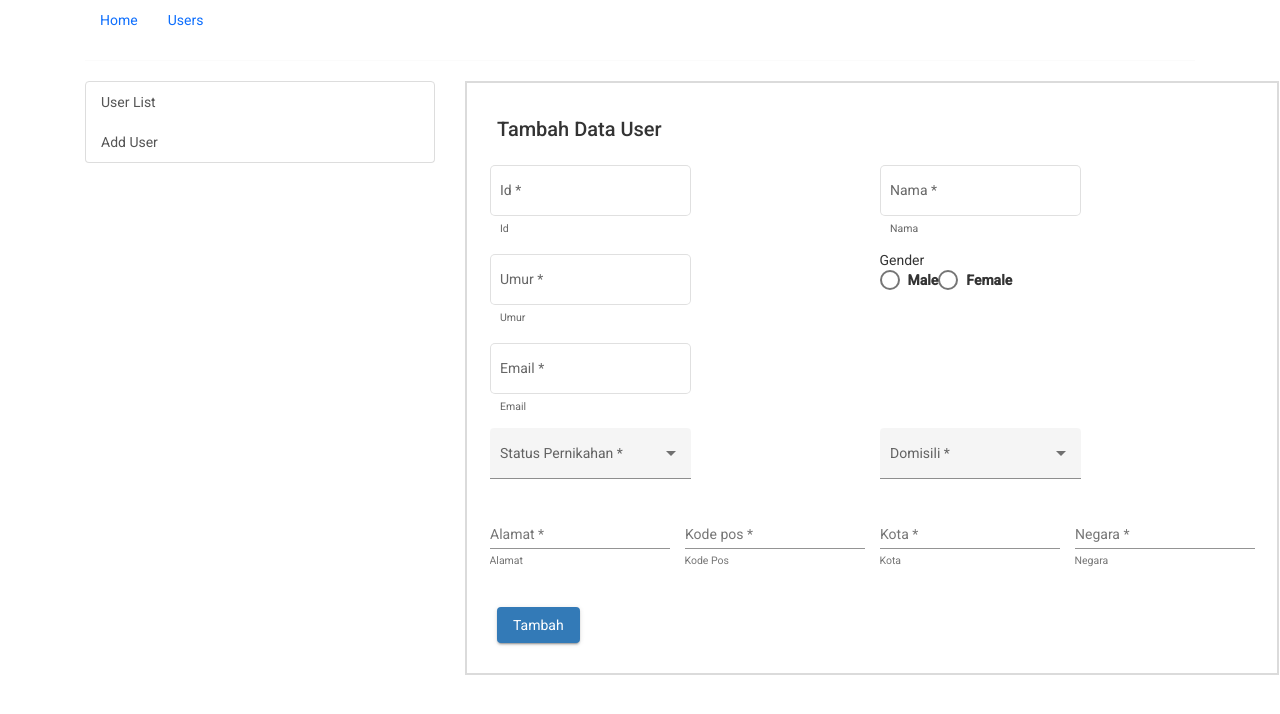
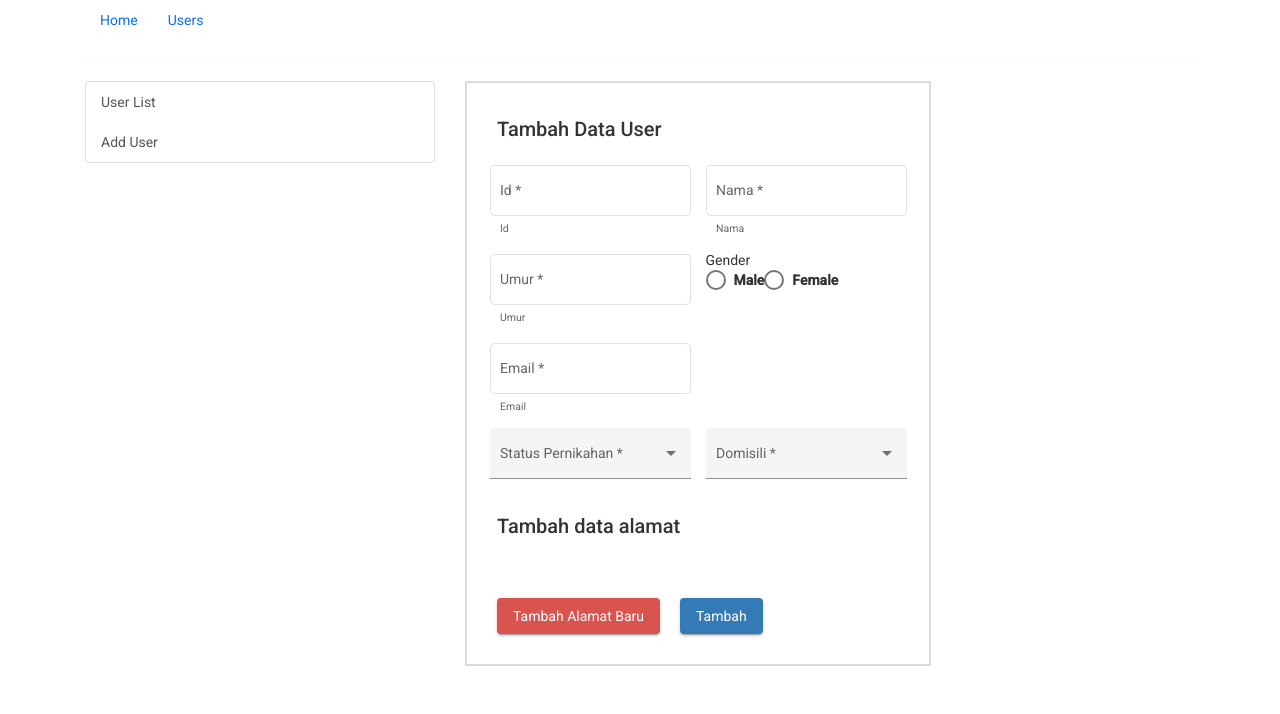
Before and after one commit to aditmulyatama/aditm_upn_zetta_learning, an Angular app in the folder angular_learning/: page /users/user-input in a window 1280 px wide. Shown: the top 714 px of the page. Built offline with nearby package versions, Linux system fonts and the light colour scheme.

Commit message:
add function to add new address

```diff
--- a/angular_learning/src/app/user/user-input/user-input.component.html
+++ b/angular_learning/src/app/user/user-input/user-input.component.html
@@ -19,7 +19,6 @@
               id=""
               formControlName="Id"
               placeholder="id number"
-              [value]="dataId"
             />
             <mat-hint>Id</mat-hint>
           </mat-form-field>
@@ -111,6 +110,12 @@
         </p>
       </div>
     </div>
+    <h2>Tambah data alamat</h2>
+    <div formArrayName="dataAlamat">
+      <ng-container
+        *ngFor="let alamat of tambahAlamat; let i = index"
+        [formGroupName]="i"
+      >
         <div class="row">
           <div class="col">
             <mat-form-field appearance="legacy">
@@ -165,8 +170,18 @@
             </mat-form-field>
           </div>
         </div>
+      </ng-container>
+    </div>
   </form>
   <br /><br />
+  <button
+    mat-raised-button
+    class="btn btn-danger"
+    (click)="tambahAlamatBaru()"
+    style="margin-right: 2rem"
+  >
+    Tambah Alamat Baru
+  </button>
   <button
     mat-raised-button
     class="btn btn-primary"
--- a/angular_learning/src/app/user/user-input/user-input.component.ts
+++ b/angular_learning/src/app/user/user-input/user-input.component.ts
@@ -1,9 +1,11 @@
 import { Component, OnInit } from '@angular/core';
 import {
+  FormArray,
   FormBuilder,
   FormControl,
   FormsModule,
   Validators,
+  FormGroup,
 } from '@angular/forms';
 import { DataService } from 'src/app/services/data.service';
 import { ActivatedRoute } from '@angular/router';
@@ -27,16 +29,7 @@ export class UserInputComponent implements OnInit {
     Kota: FormControl;
     Negara: FormControl;
   }[] = [];
-  dataId: any;
-  dataNama: any;
-  dataUmur: any;
-  dataGender: any;
-  dataEmail: any;
-  dataStatusPernikahan: any;
-  dataAlamat: any;
-  dataKodePos: any;
-  dataKota: any;
-  dataNegara: any;
+
   userForm = this.formBuilder.group({
     Id: ['', Validators.required],
     Nama: ['', Validators.required],
@@ -45,7 +38,7 @@ export class UserInputComponent implements OnInit {
     Email: ['', Validators.required],
     Domisili: ['', Validators.required],
     StatusPernikahan: ['', Validators.required],
-    Alamat: ['', Validators.required],
+    dataAlamat: new FormArray([]),
     KodePos: ['', Validators.required],
     Kota: ['', Validators.required],
     Negara: ['', Validators.required],
@@ -55,6 +48,7 @@ export class UserInputComponent implements OnInit {
     private dataService: DataService,
     private activatedRoute: ActivatedRoute
   ) {}
+  tambahAlamat: any = (<FormArray>this.userForm.get('dataAlamat')).controls;
 
   ngOnInit(): void {
     this.data = this.dataService.data;
@@ -63,4 +57,14 @@ export class UserInputComponent implements OnInit {
   tambah() {
     this.dataService.addData(this.userForm.value, false);
   }
+  tambahAlamatBaru() {
+    (<FormArray>this.userForm.get('dataAlamat')).push(
+      new FormGroup({
+        Alamat: new FormControl(null),
+        KodePos: new FormControl(null),
+        Kota: new FormControl(null),
+        Negara: new FormControl(null),
+      })
+    );
+  }
 }
```
Lines whose indentation alone changed are shown as unchanged.
